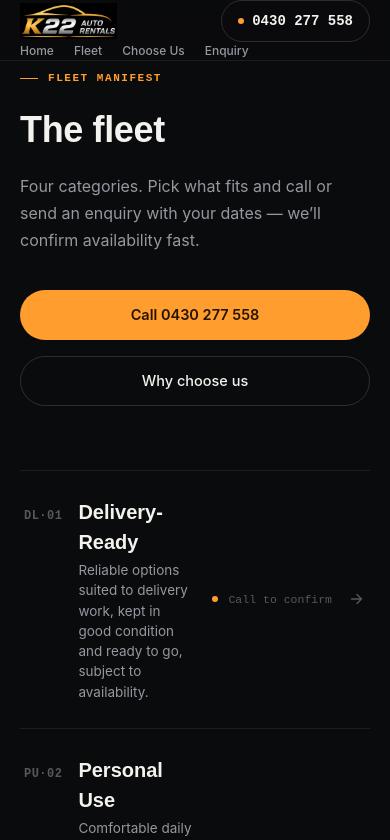
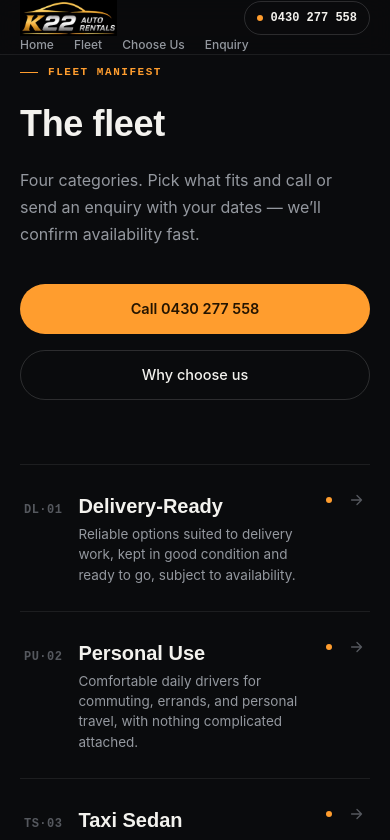
Before and after one commit to azdello/K22autorental, a Next.js app: page /fleet in a window 390 px wide. Shown: the top 840 px of the page. Built offline with nearby package versions, Linux system fonts and the light colour scheme.

Commit message:
Improve mobile responsiveness across header, hero, and fleet list

```diff
--- a/src/app/fleet/page.tsx
+++ b/src/app/fleet/page.tsx
@@ -86,7 +86,7 @@ export default function FleetPage() {
               href={`/enquiry?type=${encodeURIComponent(v.enquiryType)}`}
               className="fleetRow"
             >
-              <div className="fleetMain">
+              <div className="fleetMain flex-1 min-w-0">
                 <span className="fleetCode">{v.code}</span>
                 <div className="fleetText">
                   <div className="fleetName">{v.title}</div>
@@ -96,7 +96,7 @@ export default function FleetPage() {
               <div className="flex items-center gap-4">
                 <span className="fleetStatus">
                   <span className="dot" aria-hidden="true" />
-                  {v.status}
+                  <span className="hidden sm:inline">{v.status}</span>
                 </span>
                 <svg
                   className="fleetArrow"
--- a/src/app/globals.css
+++ b/src/app/globals.css
@@ -415,9 +415,9 @@ body {
 
 .fleetRow {
   display: flex;
-  align-items: center;
+  align-items: flex-start;
   justify-content: space-between;
-  gap: 20px;
+  gap: 16px;
   padding: 26px 4px;
   border-bottom: 1px solid var(--hairline);
   text-decoration: none;
--- a/src/app/layout.tsx
+++ b/src/app/layout.tsx
@@ -137,7 +137,7 @@ export default function RootLayout({
 
             <a
               href="tel:0430277558"
-              className="mono flex items-center gap-2 text-sm font-semibold text-[var(--ink)] border border-[var(--hairline-strong)] rounded-full px-4 py-2.5 hover:border-[var(--signal)] hover:text-[var(--signal)] transition-colors duration-300 shrink-0"
+              className="mono flex items-center gap-2 text-xs sm:text-sm font-semibold text-[var(--ink)] border border-[var(--hairline-strong)] rounded-full px-3 py-2 sm:px-4 sm:py-2.5 hover:border-[var(--signal)] hover:text-[var(--signal)] transition-colors duration-300 shrink-0"
             >
               <span
                 className="inline-block w-1.5 h-1.5 rounded-full bg-[var(--signal)]"
--- a/src/app/page.tsx
+++ b/src/app/page.tsx
@@ -77,7 +77,7 @@ export default function HomePage() {
     <div>
       {/* HERO */}
       <section className="relative pt-6 pb-10 sm:pt-10">
-        <div className="heroRoute" aria-hidden="true">
+        <div className="heroRoute hidden sm:block" aria-hidden="true">
           <svg viewBox="0 0 700 500" fill="none">
             <path
               className="drawPath"
@@ -101,7 +101,7 @@ export default function HomePage() {
 
         <div className="relative max-w-2xl">
           <span className="eyebrow">Victoria · Vehicle hire</span>
-          <h1 className="display mt-6 text-5xl sm:text-6xl lg:text-7xl">
+          <h1 className="display mt-6 text-4xl sm:text-6xl lg:text-7xl">
             Rentals that
             <br />
             show up ready.
@@ -196,7 +196,7 @@ export default function HomePage() {
               href={`/enquiry?type=${encodeURIComponent(v.name)}`}
               className="fleetRow"
             >
-              <div className="fleetMain">
+              <div className="fleetMain flex-1 min-w-0">
                 <span className="fleetCode">{v.code}</span>
                 <div className="fleetText">
                   <div className="fleetName">{v.name}</div>
@@ -206,7 +206,7 @@ export default function HomePage() {
               <div className="flex items-center gap-4">
                 <span className="fleetStatus">
                   <span className="dot" aria-hidden="true" />
-                  {v.status}
+                  <span className="hidden sm:inline">{v.status}</span>
                 </span>
                 <svg
                   className="fleetArrow"
```
